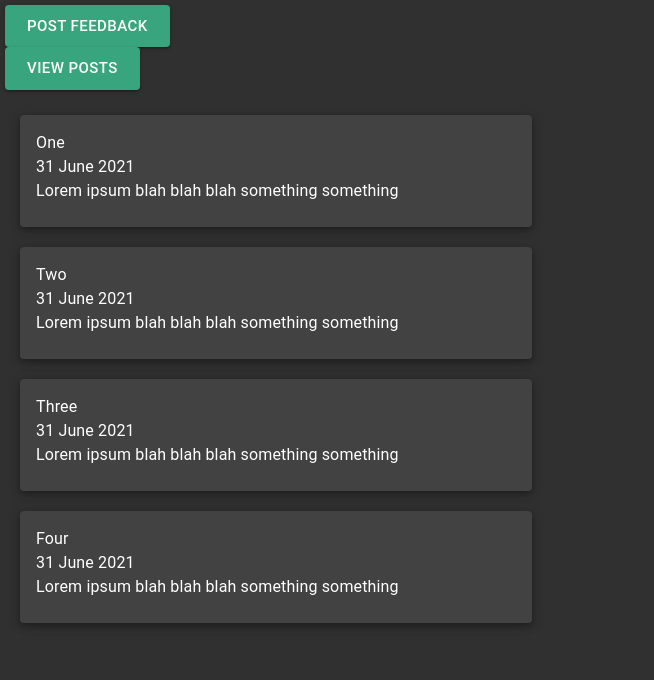
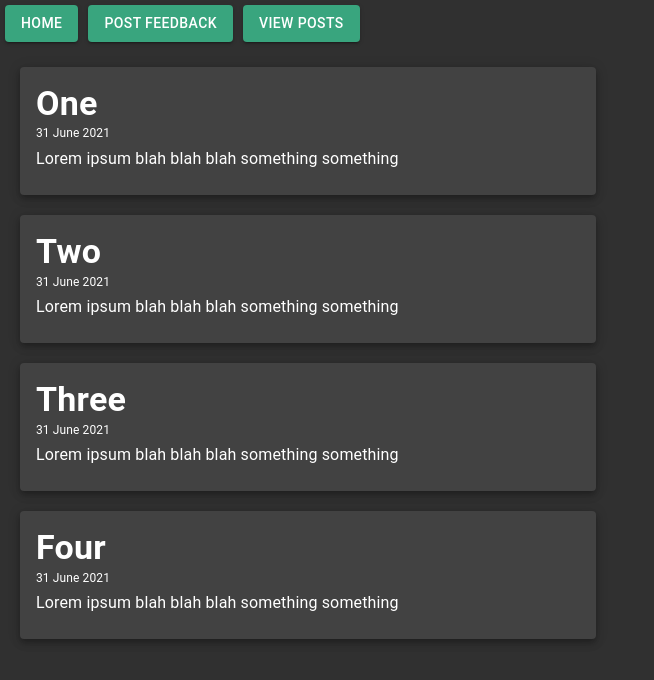
Before and after one commit to lithobraking/icebox, a React (Create React App) app in the folder client/: page /Posts in a window 1280 px wide. Shown: the top 680 px of the page, without its empty margins (0-654 px from the left). Built offline with nearby package versions, Linux system fonts and the light colour scheme.

Commit message:
updated card styling ;

```diff
--- a/client/src/App.js
+++ b/client/src/App.js
@@ -33,7 +33,7 @@ const useStyles = makeStyles((theme) => ({
     display: 'flex',
     justifyContent: 'center',
   },
-  nav: {
+  button: {
     display: 'inline-block',
     margin: 5
   }
@@ -47,15 +47,16 @@ const App = () => {
       <CssBaseline />
       <Router>
         <div>
-          <nav className={classes.nav}>
+          <nav>
             <div>
+            <Link to='/'>
+                <Button className={classes.button} variant='contained' color='primary'>Home</Button>
+              </Link>
               <Link to='/NewFeedback'>
-                <Button variant='contained' color='primary' size='large'>Post Feedback</Button>
+                <Button className={classes.button} variant='contained' color='primary'>Post Feedback</Button>
               </Link>
-            </div>
-            <div>
               <Link to='/Posts'>
-                <Button variant='contained' color='primary' size='large'>View Posts</Button>
+                <Button className={classes.button} variant='contained' color='primary'>View Posts</Button>
               </Link>
             </div>
           </nav>
@@ -74,6 +75,9 @@ const App = () => {
           <Route path='/Posts'>
             <PostPage />
           </Route>
+          <Route path='/'>
+
+          </Route>
         </Switch>
       </Router>
     </ThemeProvider>
--- a/client/src/components/Post.js
+++ b/client/src/components/Post.js
@@ -4,9 +4,12 @@ import { Card, Typography, CardContent } from '@material-ui/core';
 
 const useStyles = makeStyles((theme) => ({
     root: {
-        width: '40%',
+        width: '45%',
         margin: '20px'
     },
+    date: {
+        fontSize: '12px'
+    }
 }))
 
 const Post = ({ title, date, body }) => {
@@ -14,13 +17,13 @@ const Post = ({ title, date, body }) => {
     return (
         <Card className={classes.root} elevation={5}>
             <CardContent>
-                <Typography>
-                    {title}
+                <Typography variant={'h4'}>
+                    <b>{title}</b>
                 </Typography>
-                <Typography>
+                <Typography className={classes.date} gutterBottom>
                     {date}
                 </Typography>
-                <Typography>
+                <Typography variant={'body1'}>
                     {body}
                 </Typography>
             </CardContent>
```
